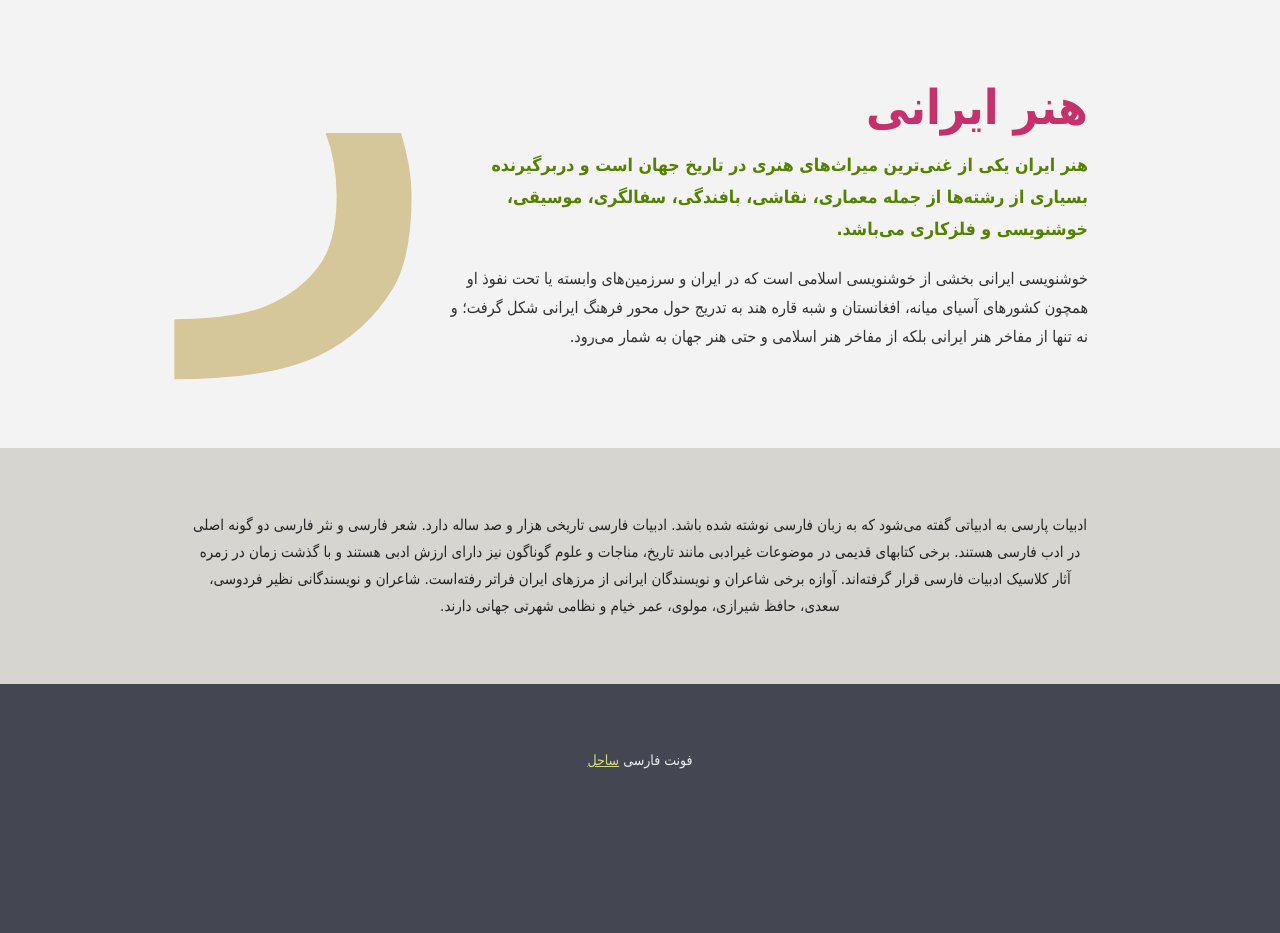
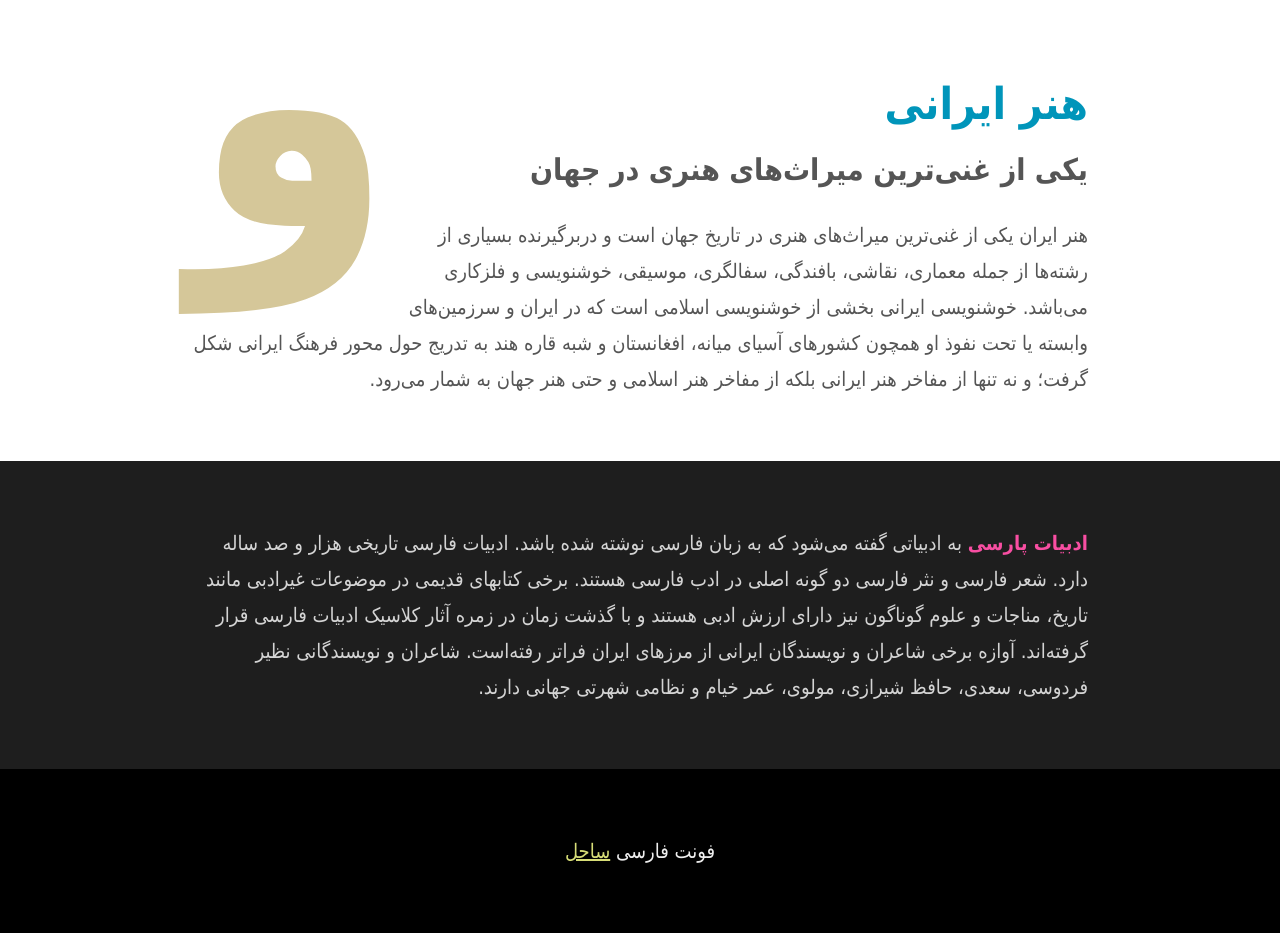
Before and after one commit to rastikerdar/sahel-font, a plain HTML site: page test2.html in a window 1280 px wide. Before the commit the page ends 837 px from the top, so only its background shows below. Drawn offline with Linux system fonts and the light colour scheme; a web font is replaced by a local one.

Commit message:
Update style

```diff
--- a/test2.html
+++ b/test2.html
@@ -16,11 +16,13 @@
         text-decoration: none;
         color: #007fba;
       }
+      html{
+        font-size: 20px;
 
+      }
       body {
-        background-color: #444752;
-        color: #232323;
-        font-size: 15px;
+        background-color: #000;
+        color: #000;
         direction: rtl;
         line-height: 1.8;
         font-family: Sahel,Tahoma,"DejaVu Sans",helvetica,arial,freesans,sans-serif;
@@ -33,47 +35,44 @@
 
       header {
         text-align: right;
-        background-color: #f3f3f3;
+        background-color: #fff;
+        color: #555555;
       }
 
       header .logo {
-        font-size: 30rem;
-        font-weight: 900;
+        font-size: 18rem;
+        font-weight: bold;
         float: left;
-        line-height: 1.2;
-        margin-top: -16rem;
+        line-height: 1.1;
+        margin-top: -8rem;
         color: #d5c799;
       }
 
       header h1 {
-        font-size: 3rem;
+        font-size: 2.2rem;
         font-weight: 900;
-        color: #c6316b;
+        /* color: #c6316b; */
+        color: #0095ba;
       }
 
       header .short {
-        color: #B40000;
-        font-size: 1.1rem;
+        font-size: 1.5rem;
         font-weight: bold;
-        color: #548100;
       }
 
       header .long {
         margin-top: 20px;
-        color: #B40000;
-        font-size: 1rem;
-        color: #303030;
       }
 
       .sample {
-        background-color: #d7d5cf;
-        text-align: center;
+        border-top: 0 ;
+        background-color: #1E1E1E;
+        color: #d4d4d4;
       }
 
       footer {
         color: #eee;
         text-align: center;
-        font-size: 14px;
       }
 
       footer a {
@@ -83,11 +82,20 @@
 
       @media all and (max-width: 640px){
         header .logo {
-          float: none;
+          font-size: 10rem;
+          font-weight: bold;
+          float: left;
+          line-height: 1.1;
+          margin-top: -5rem;
+          color: #d5c799;
         }
 
          header, .sample, footer {
           padding: 50px 50px;
+        }
+
+        html {
+          font-size: 17px;
         }
       }
 
@@ -102,15 +110,15 @@
 
   <body>
     <header contenteditable="true" spellcheck="false">
-      <div class="logo">ر</div>
+      <div contenteditable="false" class="logo">و</div>
       <h1>هنر ایرانی</h1>
-      <div class="short">هنر ایران یکی از غنی‌ترین میراث‌های هنری در تاریخ جهان است و دربرگیرنده بسیاری از رشته‌ها از جمله معماری، نقاشی، بافندگی، سفالگری، موسیقی، خوشنویسی و فلزکاری می‌باشد. </div>
-      <div class="long">خوشنویسی ایرانی بخشی از خوشنویسی اسلامی است که در ایران و سرزمین‌های وابسته یا تحت نفوذ او همچون کشورهای آسیای میانه، افغانستان و شبه قاره هند به تدریج حول محور فرهنگ ایرانی شکل گرفت؛ و نه تنها از مفاخر هنر ایرانی بلکه از مفاخر هنر اسلامی و حتی هنر جهان به شمار می‌رود. </div>
+      <div class="short">یکی از غنی‌ترین میراث‌های هنری در جهان</div>
+      <div class="long">هنر ایران یکی از غنی‌ترین میراث‌های هنری در تاریخ جهان است و دربرگیرنده بسیاری از رشته‌ها از جمله معماری، نقاشی، بافندگی، سفالگری، موسیقی، خوشنویسی و فلزکاری می‌باشد. خوشنویسی ایرانی بخشی از خوشنویسی اسلامی است که در ایران و سرزمین‌های وابسته یا تحت نفوذ او همچون کشورهای آسیای میانه، افغانستان و شبه قاره هند به تدریج حول محور فرهنگ ایرانی شکل گرفت؛ و نه تنها از مفاخر هنر ایرانی بلکه از مفاخر هنر اسلامی و حتی هنر جهان به شمار می‌رود. </div>
       <div style="clear: both;"></div>
     </header>
 
-    <section class="sample sec-test second" contenteditable="true" spellcheck="false">
-      <p style="font-weight: normal;">ادبیات پارسی به ادبیاتی گفته می‌شود که به زبان فارسی نوشته شده باشد. ادبیات فارسی تاریخی هزار و صد ساله دارد. شعر فارسی و نثر فارسی دو گونه اصلی در ادب فارسی هستند. برخی کتابهای قدیمی در موضوعات غیرادبی مانند تاریخ، مناجات و علوم گوناگون نیز دارای ارزش ادبی هستند و با گذشت زمان در زمره آثار کلاسیک ادبیات فارسی قرار گرفته‌اند.
+    <section class="sample" contenteditable="true" spellcheck="false">
+      <p style="font-weight: normal;"><strong style="color: #f84ea2;">ادبیات پارسی</strong> به ادبیاتی گفته می‌شود که به زبان فارسی نوشته شده باشد. ادبیات فارسی تاریخی هزار و صد ساله دارد. شعر فارسی و نثر فارسی دو گونه اصلی در ادب فارسی هستند. برخی کتابهای قدیمی در موضوعات غیرادبی مانند تاریخ، مناجات و علوم گوناگون نیز دارای ارزش ادبی هستند و با گذشت زمان در زمره آثار کلاسیک ادبیات فارسی قرار گرفته‌اند.
 
 آوازه برخی شاعران و نویسندگان ایرانی از مرزهای ایران فراتر رفته‌است. شاعران و نویسندگانی نظیر فردوسی، سعدی، حافظ شیرازی، مولوی، عمر خیام و نظامی شهرتی جهانی دارند.
       </p>
```
